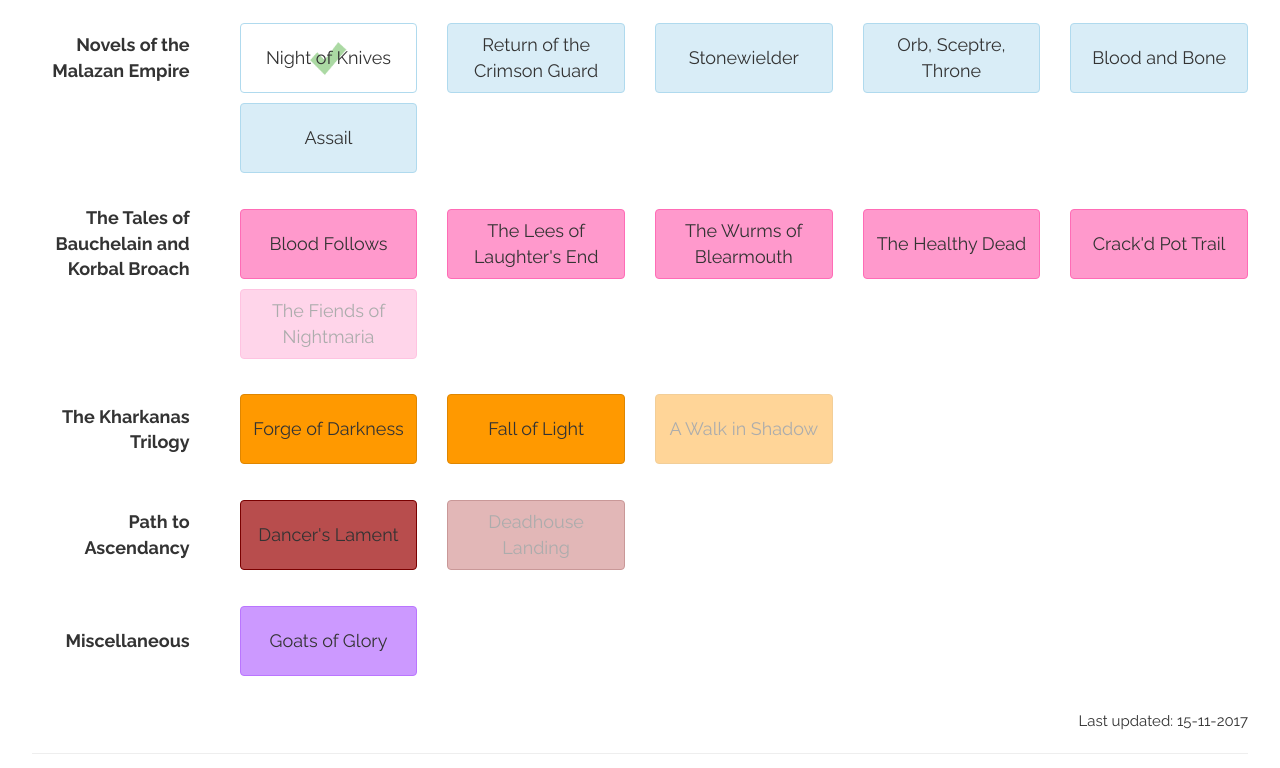
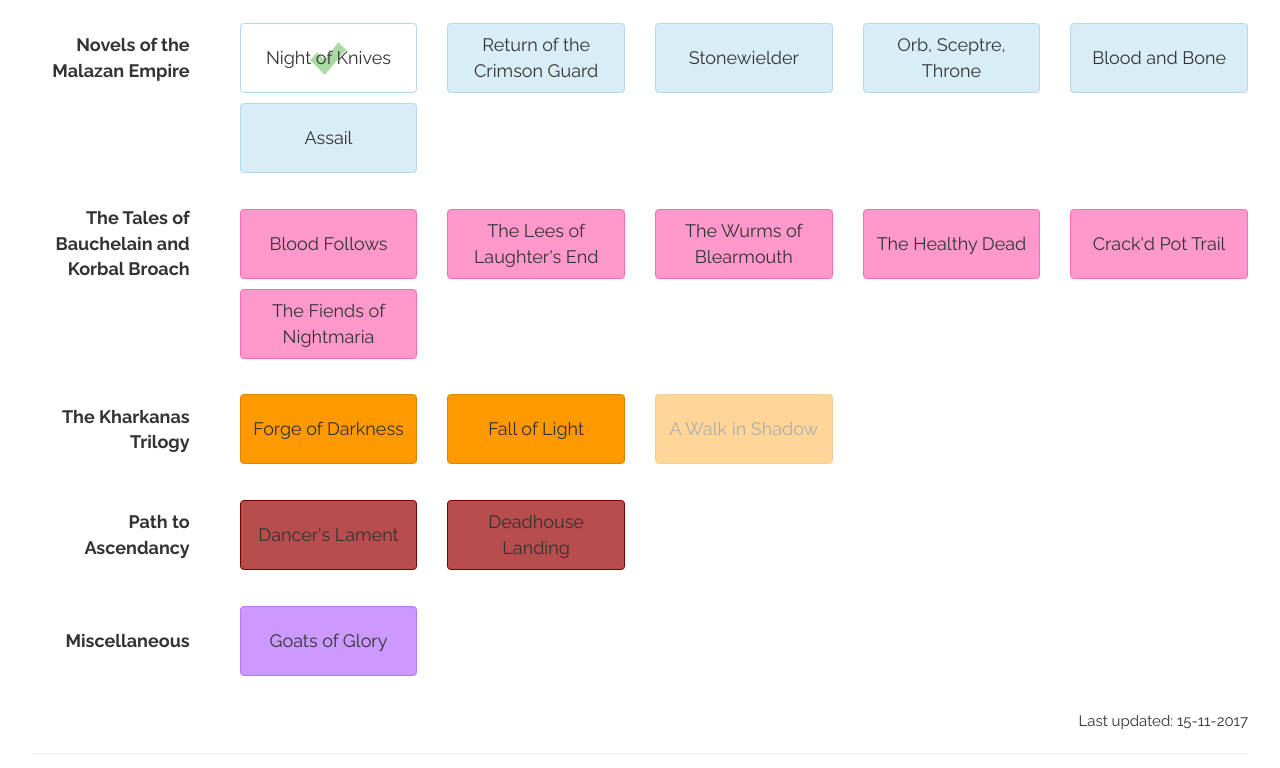
Before and after one commit to ceva24/malazan-read, a plain HTML site: page index.html in a window 1280 px wide. Shown: the part 576-1344 px from the top of the page. Drawn offline with Linux system fonts and the light colour scheme.

Commit message:
mark fiends of nightmaria and deadhouse landing as released

```diff
--- a/index.html
+++ b/index.html
@@ -91,7 +91,7 @@
                 </div>
 
                 <div class="row">
-                    <div class="col-lg-2 col-lg-offset-2"><p class="book book-tales unreleased" title="Unreleased" data-toggle="tooltip">The Fiends of Nightmaria</p></div>
+                    <div class="col-lg-2 col-lg-offset-2"><p class="book book-tales">The Fiends of Nightmaria</p></div>
                 </div>
                 <br>
 
@@ -106,7 +106,7 @@
                 <div class="row">
                     <div class="col-lg-2"><p class="title series">Path to Ascendancy</p></div>
                     <div class="col-lg-2"><p class="book book-ascendancy">Dancer's Lament</p></div>
-                    <div class="col-lg-2"><p class="book book-ascendancy unreleased" title="Unreleased" data-toggle="tooltip">Deadhouse Landing</p></div>
+                    <div class="col-lg-2"><p class="book book-ascendancy">Deadhouse Landing</p></div>
                 </div>
                 <br>
 
```
